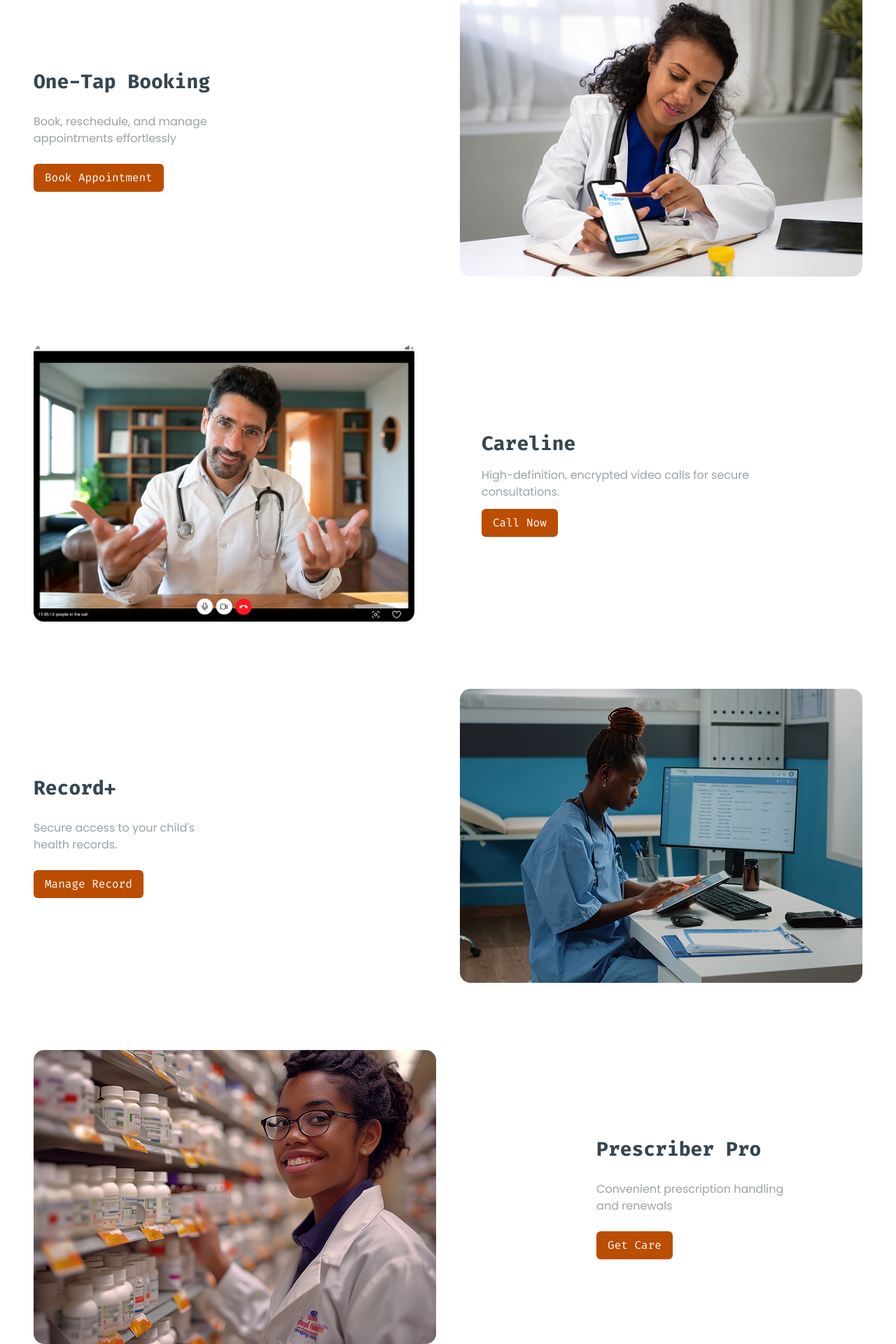
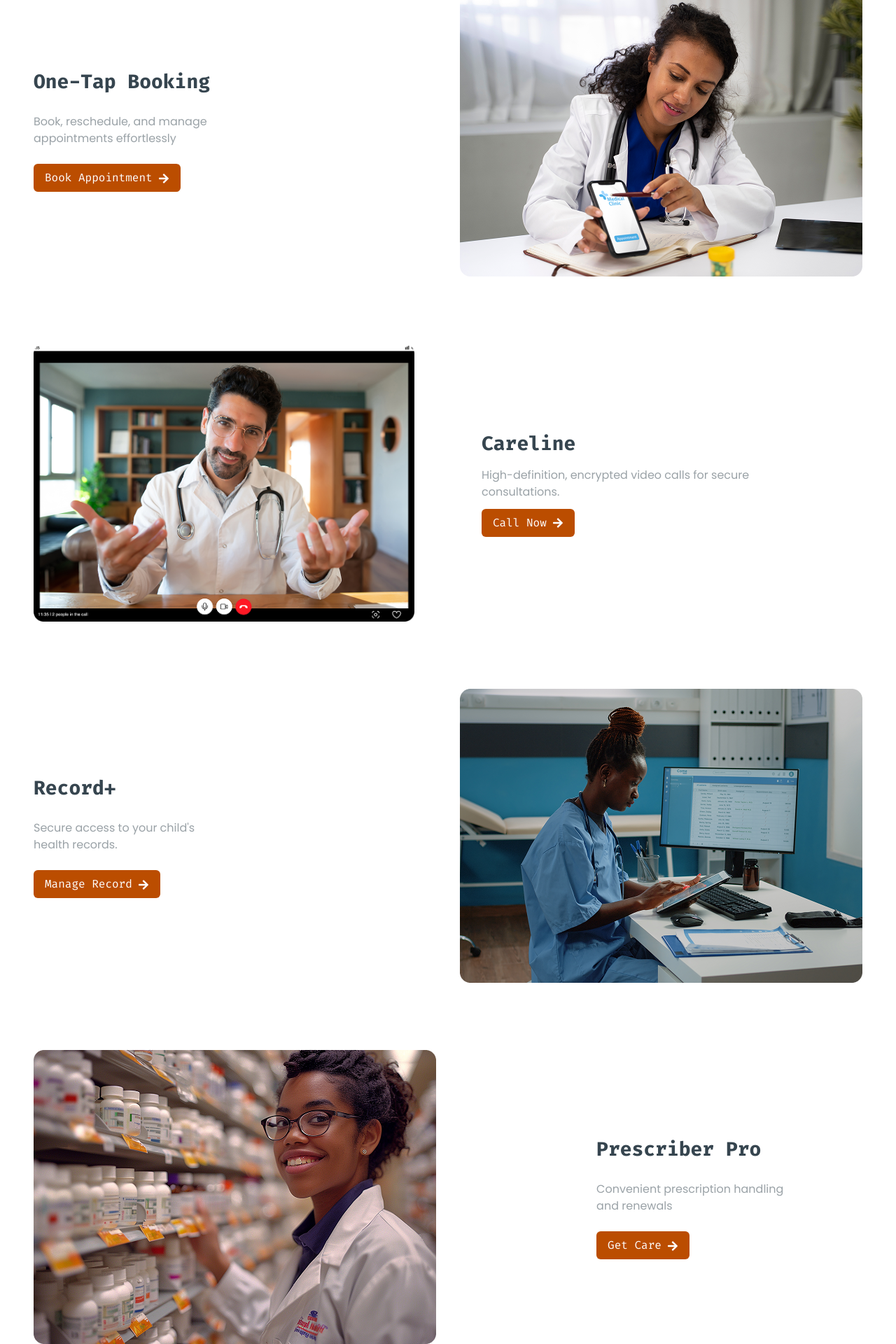
Before and after one commit to Remigit99/healthly, a React (Vite) app in the folder client/: page / in a window 1280 px wide. Shown: the part 1397-3317 px from the top of the page at 70% size. Built offline with nearby package versions, Linux system fonts and the light colour scheme.

Commit message:
add notfound page

```diff
--- a/client/src/pages/auth/Register.jsx
+++ b/client/src/pages/auth/Register.jsx
@@ -54,8 +54,8 @@ const Register = () => {
 
 
     return (
-        <div className='grid grid-cols-2 gap-8  '>
-            <div>
+        <div className='flex justify-center items-center md:grid-cols-2 md:gap-8  '>
+            <div className='hidden md:block'>
                 <img src={RegisterBackground} alt="Register Background" className="w-full h-screen object-cover" />
             </div>
 
--- a/client/src/pages/public/Home.jsx
+++ b/client/src/pages/public/Home.jsx
@@ -44,7 +44,10 @@ const Home = () => {
               </div>
 
               <div>
-                <Link className="text-amber-700 flex items-center hover:text-amber-500 transition duration-300" to="/">
+                <Link
+                  className="text-amber-700 flex items-center hover:text-amber-500 transition duration-300"
+                  to="/"
+                >
                   <p className="font-semibold">Learn More</p>
                   <FaArrowRight className="inline ml-1" />
                 </Link>
@@ -66,7 +69,10 @@ const Home = () => {
               </div>
 
               <div>
-                <Link className="text-amber-700 flex items-center hover:text-amber-500 transition duration-300" to="/">
+                <Link
+                  className="text-amber-700 flex items-center hover:text-amber-500 transition duration-300"
+                  to="/"
+                >
                   <p className="font-semibold">Learn More</p>
                   <FaArrowRight className="inline ml-1" />
                 </Link>
@@ -87,9 +93,12 @@ const Home = () => {
                 </p>
               </div>
               <div>
-                <Link className="text-amber-700 flex items-center hover:text-amber-500 transition duration-300" to="/">
+                <Link
+                  className="text-amber-700 flex items-center hover:text-amber-500 transition duration-300"
+                  to="/"
+                >
                   <p className="font-semibold">Learn More</p>
-                  <FaArrowRight className="inline ml-1" />
+                  <FaArrowRight className="inline ml-2" />
                 </Link>
               </div>
             </article>
@@ -112,8 +121,9 @@ const Home = () => {
                 Book, reschedule, and manage appointments effortlessly
               </p>
 
-              <button className="bg-amber-700  text-white py-2 px-4 rounded-md hover:bg-amber-800 transition duration-300">
+              <button className="bg-amber-700  cursor-pointer text-white py-2 px-4 rounded-md hover:bg-amber-800 transition duration-300">
                 Book Appointment
+                <FaArrowRight className="inline ml-2" />
               </button>
             </div>
 
@@ -134,8 +144,9 @@ const Home = () => {
                 High-definition, encrypted video calls for secure consultations.
               </p>
 
-              <button className="bg-amber-700  text-white py-2 px-4 rounded-md hover:bg-amber-800 transition duration-300">
+              <button className="bg-amber-700  cursor-pointer text-white py-2 px-4 rounded-md hover:bg-amber-800 transition duration-300">
                 Call Now
+                   <FaArrowRight className="inline ml-2" />
               </button>
             </div>
           </div>
@@ -148,8 +159,9 @@ const Home = () => {
                 Secure access to your child's health records.
               </p>
 
-              <button className="bg-amber-700  text-white py-2 px-4 rounded-md hover:bg-amber-800 transition duration-300">
+              <button className="bg-amber-700  cursor-pointer text-white py-2 px-4 rounded-md hover:bg-amber-800 transition duration-300">
                 Manage Record
+                <FaArrowRight className="inline ml-2" />
               </button>
             </div>
 
@@ -170,8 +182,9 @@ const Home = () => {
                 Convenient prescription handling and renewals
               </p>
 
-              <button className="bg-amber-700  text-white py-2 px-4 rounded-md hover:bg-amber-800">
+              <button className="bg-amber-700  cursor-pointer text-white py-2 px-4 rounded-md hover:bg-amber-800 transition duration-300">
                 Get Care
+                <FaArrowRight className="inline ml-2" />
               </button>
             </div>
           </div>
--- /dev/null
+++ b/client/src/pages/shared/NotFound.jsx
@@ -0,0 +1,15 @@
+import { Link } from 'react-router'
+import PageNotFound from '/notfound.jpg'
+
+const NotFound = () => {
+  return (
+    <div className='flex flex-col justify-center items-center min-h-screen p-2 bg-amber-50'>
+        <img className='w-1/4 h-1/4' src={PageNotFound} alt="page not found" />
+        <h2 className='text-h3 font-semibold text-center mt-4'>Page Not Found</h2>
+        <p className='text-p-small text-gray1 text-center mt-2'>The page you are looking for does not exist.</p>
+        <Link to="/" className='text-green1 font-semibold text-center mt-4 block hover:underline hover:text-[#007CFF]'>Go Back Home</Link>
+    </div>
+  )
+}
+
+export default NotFound
--- a/client/src/router.jsx
+++ b/client/src/router.jsx
@@ -11,6 +11,7 @@ import Login from "./pages/auth/Login";
 import Register from "./pages/auth/Register";
 import VerifyEmail from "./pages/auth/VerifyEmail";
 import GoVerifyEmail from "./pages/auth/GoVerifyEmail";
+import NotFound from "./pages/shared/NotFound";
 // import Dashboard from "./pages/shared/Dashboard"; // We'll make this dynamic
 
 const router = createBrowserRouter([
@@ -57,7 +58,7 @@ const router = createBrowserRouter([
 //     ],
 //   },
 
-  { path: "*", element: <div className="p-20 text-center">404 - Not Found</div> },
+  { path: "*", element: <NotFound /> },
 ]);
 
 export default router;
```
Also changed, not shown: client/public/notfound.jpg (added).
